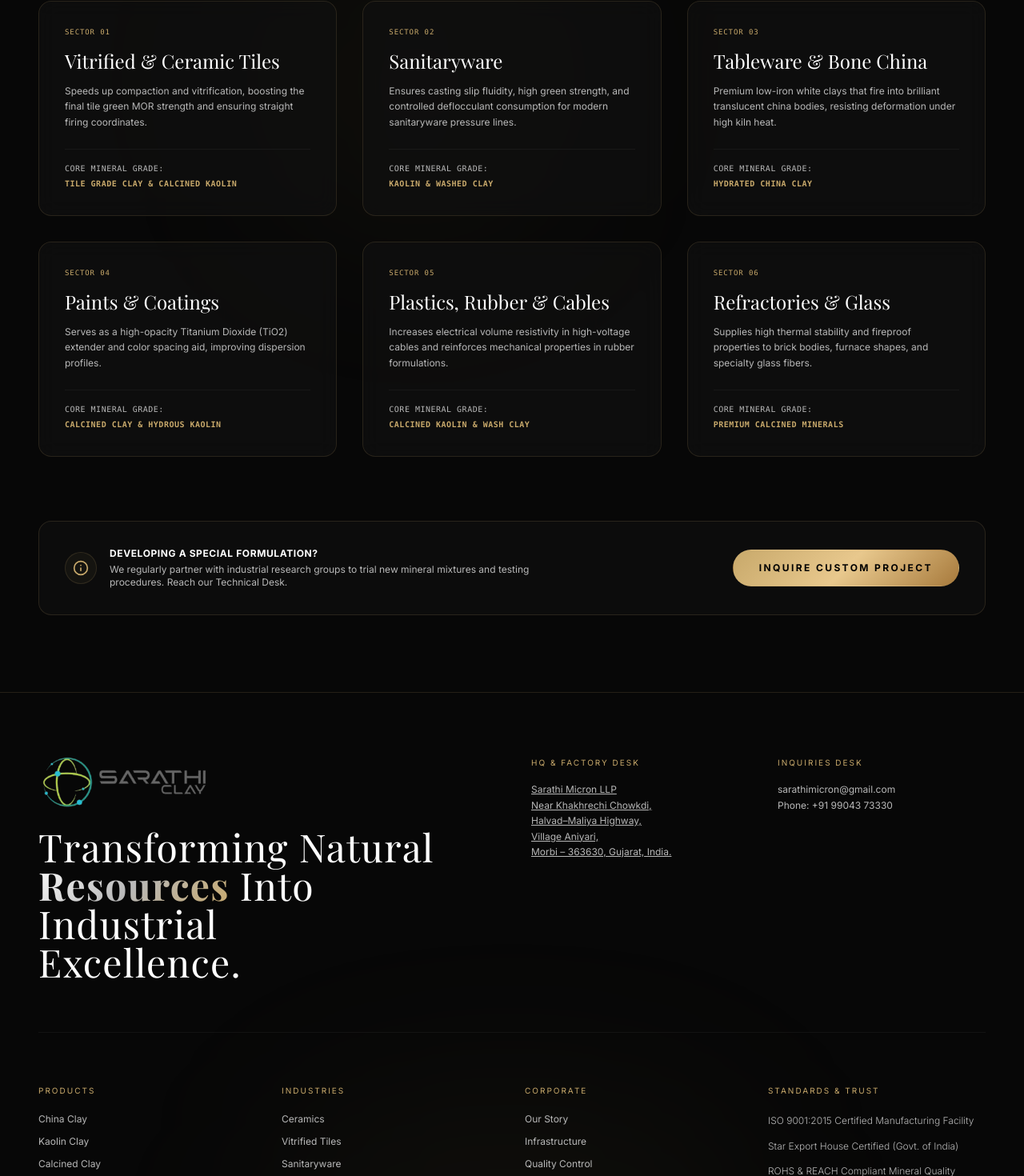
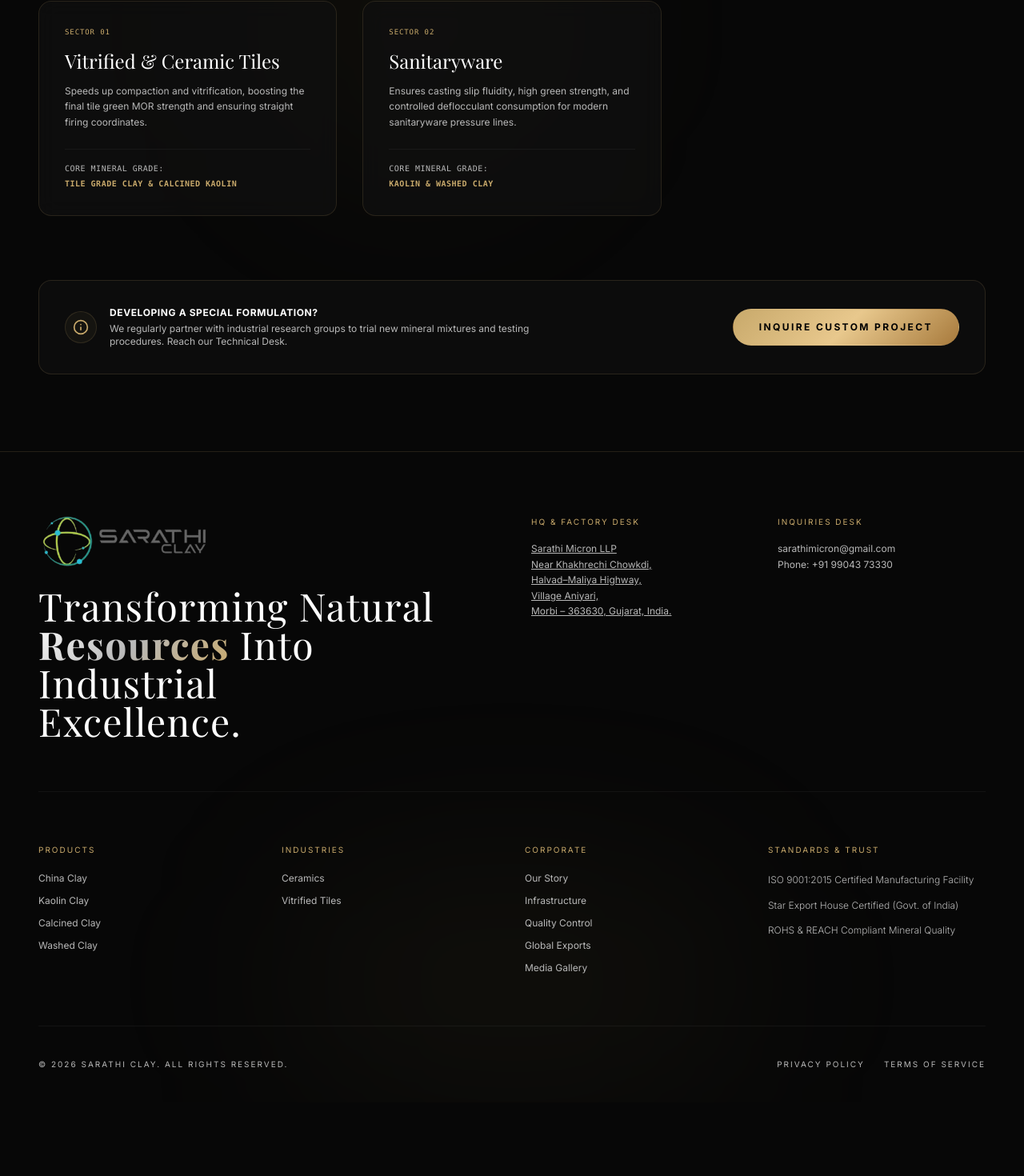
Before and after one commit to PranshBarasara/sarathiclay, a Next.js app: page /industries in a window 1280 px wide. Shown: the part 415-1885 px from the top of the page at 80% size. After the commit the page ends 1793 px from the top, so only its background shows below. Built offline with nearby package versions, Linux system fonts and the light colour scheme; a web font is replaced by a local one.

Commit message:
Remove discontinued industry sectors from Industries page, footer, home page description, and contact form options

```diff
--- a/app/admin/page.tsx
+++ b/app/admin/page.tsx
@@ -168,7 +168,7 @@
     setTimeout(() => setCopiedId(null), 2000);
   };
 
-  const industriesList = ["All", "Ceramics & Tableware", "Vitrified Tiles", "Sanitaryware", "Paints & Coatings", "Plastics & Polymers", "Refractories & Glass"];
+  const industriesList = ["All", "Vitrified Tiles", "Sanitaryware"];
   const productsList = ["All", "China Clay", "Kaolin Clay", "Calcined Clay", "Washed Clay", "Ceramic Grade Clay", "Tile Grade Clay", "Custom Mineral Solutions"];
 
   return (
--- a/app/contact/page.tsx
+++ b/app/contact/page.tsx
@@ -12,7 +12,7 @@
     company: "",
     email: "",
     phone: "",
-    industry: "Ceramics & Tableware",
+    industry: "Vitrified Tiles",
     product: "China Clay",
     message: ""
   });
@@ -46,7 +46,7 @@
         company: "",
         email: "",
         phone: "",
-        industry: "Ceramics & Tableware",
+        industry: "Vitrified Tiles",
         product: "China Clay",
         message: ""
       });
@@ -235,12 +235,8 @@
                           onChange={(e) => setFormData({ ...formData, industry: e.target.value })}
                           className="bg-black border border-white/10 focus:border-gold rounded px-4 py-3 outline-none text-white transition-colors disabled:opacity-50"
                         >
-                          <option>Ceramics & Tableware</option>
                           <option>Vitrified Tiles</option>
                           <option>Sanitaryware</option>
-                          <option>Paints & Coatings</option>
-                          <option>Plastics & Polymers</option>
-                          <option>Refractories & Glass</option>
                         </select>
                       </div>
                       <div className="flex flex-col gap-2">
--- a/app/industries/page.tsx
+++ b/app/industries/page.tsx
@@ -15,26 +15,6 @@
     title: "Sanitaryware",
     use: "Kaolin & Washed Clay",
     desc: "Ensures casting slip fluidity, high green strength, and controlled deflocculant consumption for modern sanitaryware pressure lines."
-  },
-  {
-    title: "Tableware & Bone China",
-    use: "Hydrated China Clay",
-    desc: "Premium low-iron white clays that fire into brilliant translucent china bodies, resisting deformation under high kiln heat."
-  },
-  {
-    title: "Paints & Coatings",
-    use: "Calcined Clay & Hydrous Kaolin",
-    desc: "Serves as a high-opacity Titanium Dioxide (TiO2) extender and color spacing aid, improving dispersion profiles."
-  },
-  {
-    title: "Plastics, Rubber & Cables",
-    use: "Calcined Kaolin & Wash Clay",
-    desc: "Increases electrical volume resistivity in high-voltage cables and reinforces mechanical properties in rubber formulations."
-  },
-  {
-    title: "Refractories & Glass",
-    use: "Premium Calcined Minerals",
-    desc: "Supplies high thermal stability and fireproof properties to brick bodies, furnace shapes, and specialty glass fibers."
   }
 ];
 
--- a/app/page.tsx
+++ b/app/page.tsx
@@ -195,7 +195,7 @@
             </h2>
 
             <p className="text-xs md:text-sm text-mutedText leading-relaxed tracking-wide">
-              Sarathi Clay is India&apos;s leading manufacturer and exporter of premium industrial clay and mineral solutions. With advanced processing facilities, in-house laboratories, and stringent batch-to-batch quality management systems, we deliver high-performance materials tailored for vitrified tile, ceramic tableware, sanitaryware, paint, and high-voltage electrical insulators.
+              Sarathi Clay is India&apos;s leading manufacturer and exporter of premium industrial clay and mineral solutions. With advanced processing facilities, in-house laboratories, and stringent batch-to-batch quality management systems, we deliver high-performance materials tailored for vitrified tile and sanitaryware.
             </p>
 
             <p className="text-xs md:text-sm text-mutedText leading-relaxed tracking-wide">
--- a/components/Footer.tsx
+++ b/components/Footer.tsx
@@ -70,9 +70,6 @@
             <ul className="flex flex-col gap-3 text-mutedText">
               <li><Link href="/industries" className="hover:text-white transition-colors">Ceramics</Link></li>
               <li><Link href="/industries" className="hover:text-white transition-colors">Vitrified Tiles</Link></li>
-              <li><Link href="/industries" className="hover:text-white transition-colors">Sanitaryware</Link></li>
-              <li><Link href="/industries" className="hover:text-white transition-colors">Glass & Refractories</Link></li>
-              <li><Link href="/industries" className="hover:text-white transition-colors">Paints & Polymers</Link></li>
             </ul>
           </div>
 
```
